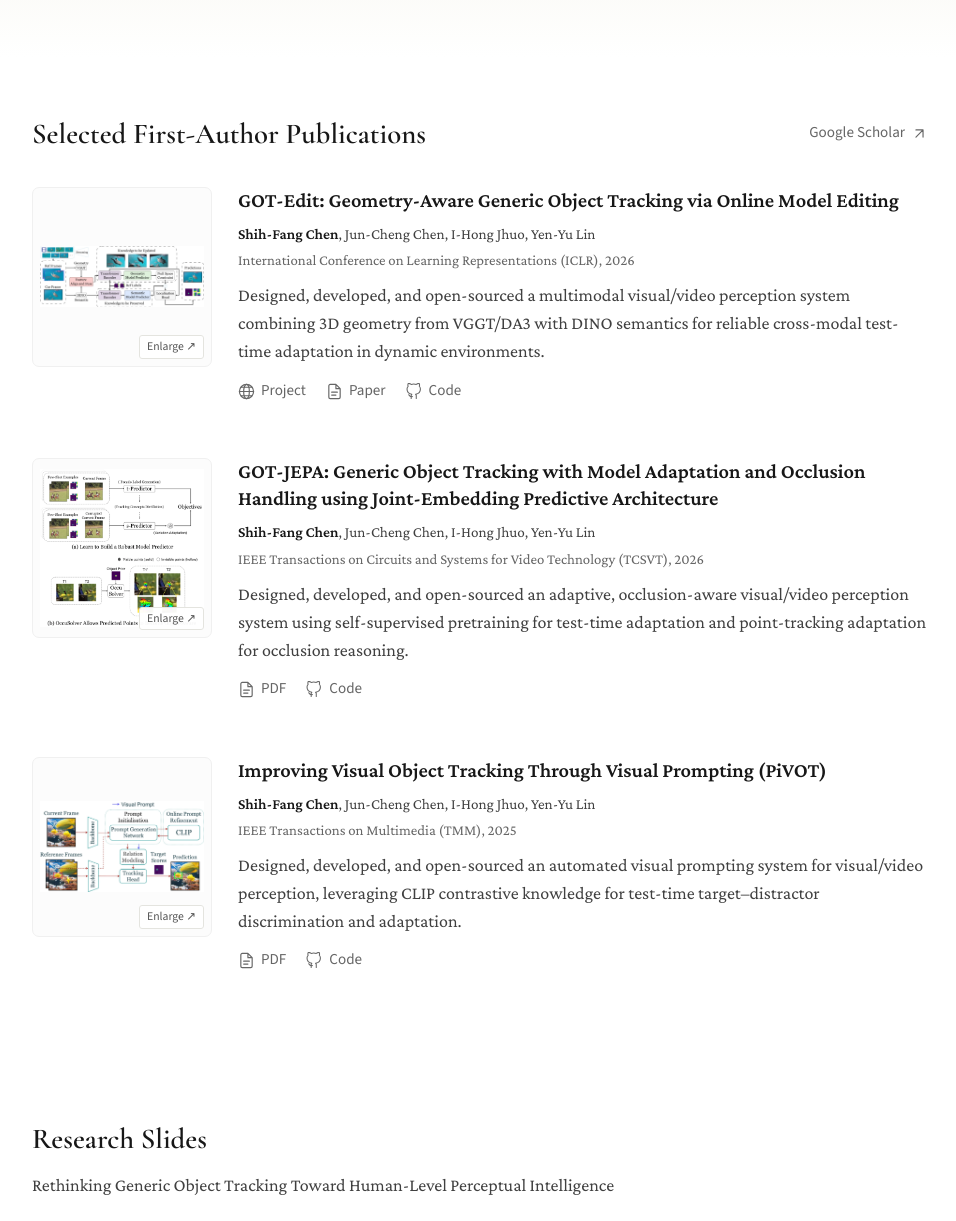
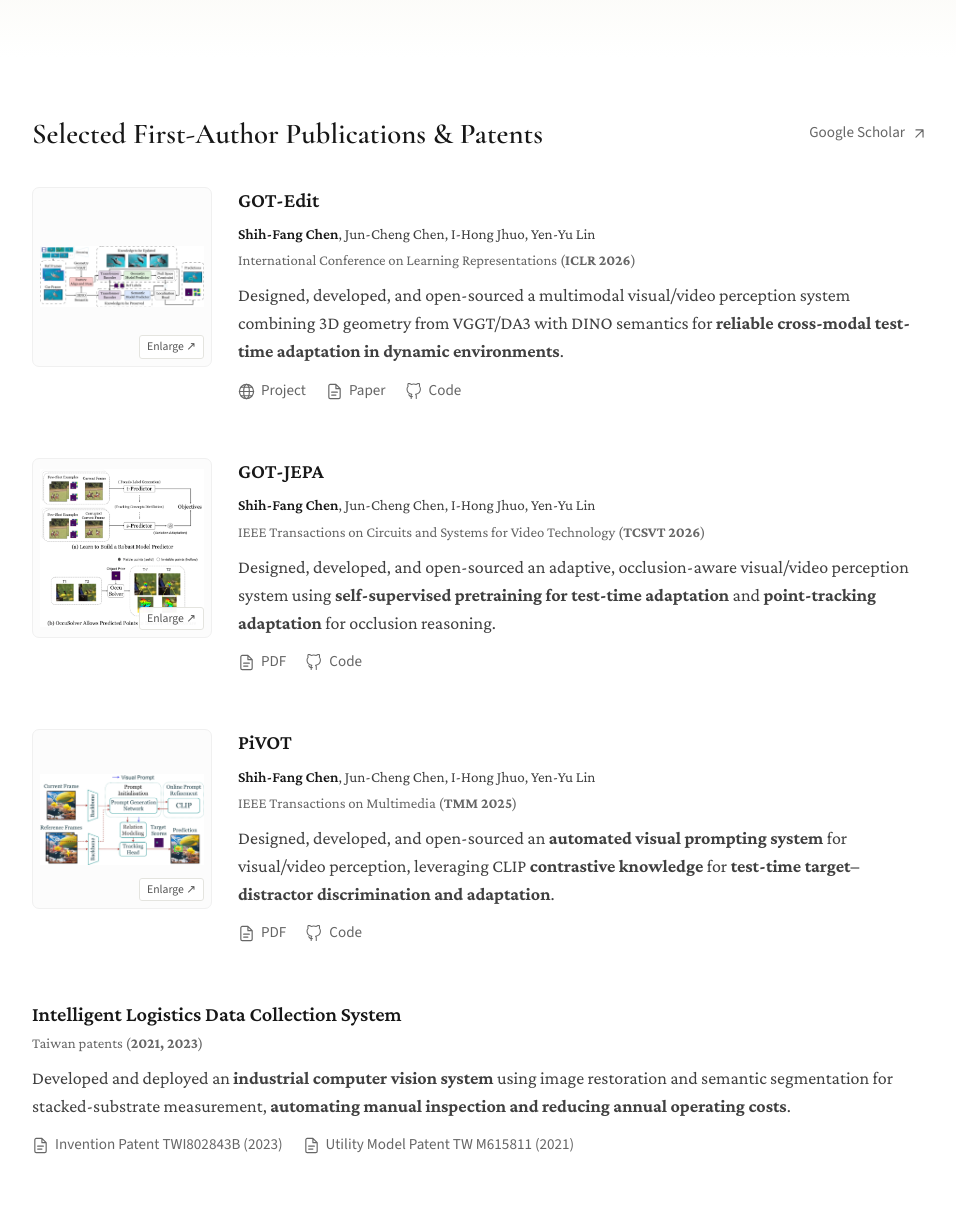
Before and after one commit to chenshihfang/chenshihfang.github.io, a plain HTML site: page index.html in a window 1280 px wide. Shown: the part 1970-3191 px from the top of the page, without its empty margins (160-1116 px from the left). Drawn offline with Linux system fonts and the light colour scheme.

Commit message:
Shorten homepage paper titles and add patents

```diff
--- a/index.html
+++ b/index.html
@@ -204,14 +204,18 @@
     </section>
 
     <section id="publications" class="container section" aria-labelledby="publications-title">
-      <div class="section-heading"><h2 id="publications-title">Selected First-Author Publications</h2><a class="text-action" href="https://scholar.google.com/citations?user=X8uMo8EAAAAJ" target="_blank" rel="noopener">Google Scholar <svg class="icon"><use href="#icon-arrow"/></svg></a></div>
+      <div class="section-heading">
+        <h2 id="publications-title">Selected First-Author Publications &amp; Patents</h2>
+        <a class="text-action" href="https://scholar.google.com/citations?user=X8uMo8EAAAAJ" target="_blank" rel="noopener">Google Scholar <svg class="icon"><use href="#icon-arrow"/></svg></a>
+      </div>
+
       <article class="publication">
         <button class="publication-image" type="button" data-full-image="assets/got-edit-full.webp" data-image-title="GOT-Edit" aria-label="Enlarge GOT-Edit figure" aria-haspopup="dialog"><img src="assets/got-edit.webp" alt="GOT-Edit geometry and semantics framework" width="1400" height="519" loading="lazy"><span class="image-hint">Enlarge ↗</span></button>
         <div>
-          <h3><a href="https://chenshihfang.github.io/GOT-EDIT/" target="_blank" rel="noopener">GOT-Edit: Geometry-Aware Generic Object Tracking via Online Model Editing</a></h3>
+          <h3><a href="https://chenshihfang.github.io/GOT-EDIT/" target="_blank" rel="noopener">GOT-Edit</a></h3>
           <p class="authors"><strong>Shih-Fang Chen</strong>, Jun-Cheng Chen, I-Hong Jhuo, Yen-Yu Lin</p>
-          <p class="venue">International Conference on Learning Representations (ICLR), 2026</p>
-          <p class="paper-description">Designed, developed, and open-sourced a multimodal visual/video perception system combining 3D geometry from VGGT/DA3 with DINO semantics for reliable cross-modal test-time adaptation in dynamic environments.</p>
+          <p class="venue">International Conference on Learning Representations (<strong>ICLR 2026</strong>)</p>
+          <p class="paper-description">Designed, developed, and open-sourced a multimodal visual/video perception system combining 3D geometry from VGGT/DA3 with DINO semantics for <strong>reliable cross-modal test-time adaptation in dynamic environments</strong>.</p>
           <div class="paper-links">
             <a href="https://chenshihfang.github.io/GOT-EDIT/" target="_blank" rel="noopener"><svg class="icon"><use href="#icon-globe"/></svg>Project</a>
             <a href="https://openreview.net/forum?id=aVa7etWnwF" target="_blank" rel="noopener"><svg class="icon"><use href="#icon-file"/></svg>Paper</a>
@@ -219,29 +223,43 @@
           </div>
         </div>
       </article>
+
       <article class="publication">
         <button class="publication-image" type="button" data-full-image="assets/got-jepa-full.webp" data-image-title="GOT-JEPA" aria-label="Enlarge GOT-JEPA figure" aria-haspopup="dialog"><img src="assets/got-jepa.webp" alt="GOT-JEPA model-predictive learning and OccuSolver point visibility reasoning" width="1035" height="1000" loading="lazy"><span class="image-hint">Enlarge ↗</span></button>
         <div>
-          <h3><a href="https://arxiv.org/pdf/2602.14771" target="_blank" rel="noopener">GOT-JEPA: Generic Object Tracking with Model Adaptation and Occlusion Handling using Joint-Embedding Predictive Architecture</a></h3>
+          <h3><a href="https://arxiv.org/abs/2602.14771" target="_blank" rel="noopener">GOT-JEPA</a></h3>
           <p class="authors"><strong>Shih-Fang Chen</strong>, Jun-Cheng Chen, I-Hong Jhuo, Yen-Yu Lin</p>
-          <p class="venue">IEEE Transactions on Circuits and Systems for Video Technology (TCSVT), 2026</p>
-          <p class="paper-description">Designed, developed, and open-sourced an adaptive, occlusion-aware visual/video perception system using self-supervised pretraining for test-time adaptation and point-tracking adaptation for occlusion reasoning.</p>
+          <p class="venue">IEEE Transactions on Circuits and Systems for Video Technology (<strong>TCSVT 2026</strong>)</p>
+          <p class="paper-description">Designed, developed, and open-sourced an adaptive, occlusion-aware visual/video perception system using <strong>self-supervised pretraining for test-time adaptation</strong> and <strong>point-tracking adaptation</strong> for occlusion reasoning.</p>
           <div class="paper-links">
             <a href="https://arxiv.org/pdf/2602.14771" target="_blank" rel="noopener"><svg class="icon"><use href="#icon-file"/></svg>PDF</a>
             <a href="https://github.com/chenshihfang/GOT/tree/84e9324317e4afe62c06b2c51a97563f79730a2e" target="_blank" rel="noopener"><svg class="icon"><use href="#icon-github"/></svg>Code</a>
           </div>
         </div>
       </article>
+
       <article class="publication">
         <button class="publication-image" type="button" data-full-image="assets/pivot-full.webp" data-image-title="PiVOT" aria-label="Enlarge PiVOT figure" aria-haspopup="dialog"><img src="assets/pivot.webp" alt="PiVOT generates and refines visual prompts using CLIP to distinguish the target from distractors" width="1400" height="778" loading="lazy"><span class="image-hint">Enlarge ↗</span></button>
         <div>
-          <h3><a href="https://arxiv.org/pdf/2409.18901" target="_blank" rel="noopener">Improving Visual Object Tracking Through Visual Prompting (PiVOT)</a></h3>
+          <h3><a href="https://arxiv.org/abs/2409.18901" target="_blank" rel="noopener">PiVOT</a></h3>
           <p class="authors"><strong>Shih-Fang Chen</strong>, Jun-Cheng Chen, I-Hong Jhuo, Yen-Yu Lin</p>
-          <p class="venue">IEEE Transactions on Multimedia (TMM), 2025</p>
-          <p class="paper-description">Designed, developed, and open-sourced an automated visual prompting system for visual/video perception, leveraging CLIP contrastive knowledge for test-time target–distractor discrimination and adaptation.</p>
+          <p class="venue">IEEE Transactions on Multimedia (<strong>TMM 2025</strong>)</p>
+          <p class="paper-description">Designed, developed, and open-sourced an <strong>automated visual prompting system</strong> for visual/video perception, leveraging CLIP <strong>contrastive knowledge</strong> for <strong>test-time target–distractor discrimination and adaptation</strong>.</p>
           <div class="paper-links">
             <a href="https://arxiv.org/pdf/2409.18901" target="_blank" rel="noopener"><svg class="icon"><use href="#icon-file"/></svg>PDF</a>
             <a href="https://github.com/chenshihfang/GOT/tree/c02e55fb2eeea087806e2f0b8dd75d67dfacd635" target="_blank" rel="noopener"><svg class="icon"><use href="#icon-github"/></svg>Code</a>
+          </div>
+        </div>
+      </article>
+
+      <article class="publication">
+        <div style="grid-column: 1 / -1">
+          <h3>Intelligent Logistics Data Collection System</h3>
+          <p class="venue">Taiwan patents (<strong>2021, 2023</strong>)</p>
+          <p class="paper-description">Developed and deployed an <strong>industrial computer vision system</strong> using image restoration and semantic segmentation for stacked-substrate measurement, <strong>automating manual inspection and reducing annual operating costs</strong>.</p>
+          <div class="paper-links">
+            <a href="https://patents.google.com/patent/TWI802843B/zh" target="_blank" rel="noopener"><svg class="icon"><use href="#icon-file"/></svg>Invention Patent TWI802843B (2023)</a>
+            <a href="https://patents.google.com/patent/TWM615811U/zh" target="_blank" rel="noopener"><svg class="icon"><use href="#icon-file"/></svg>Utility Model Patent TW M615811 (2021)</a>
           </div>
         </div>
       </article>
```
